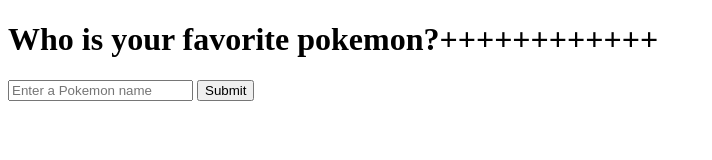
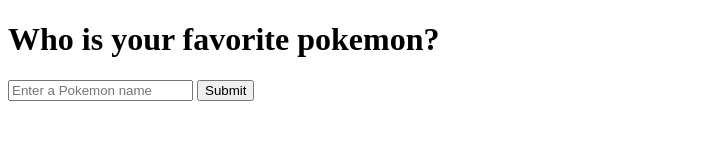
Before and after one commit to jandresengin/favorite-pokemon, a website: page index.html in a window 1280 px wide. Shown: the whole page, without its empty margins (0-712 px from the left). Drawn offline with Linux system fonts and the light colour scheme.

Commit message:
change h1 tag

```diff
--- a/index.html
+++ b/index.html
@@ -7,7 +7,7 @@
     <title>Document</title>
 </head>
 <body>
-    <h1>Who is your favorite pokemon?++++++++++++</h1>
+    <h1>Who is your favorite pokemon?</h1>
     <input id="txt-pokemon-name" type="text" placeholder="Enter a Pokemon name"/>
     <button id="btn-submit">Submit</button>
     <img src=""/>
```
